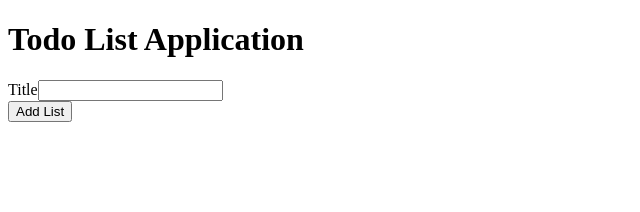
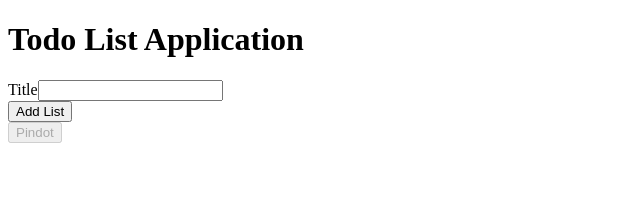
Before and after one commit to MarkMallari16/react-typescript-practice, a React (Vite) app: page / in a window 1280 px wide. Shown: the top 212 px of the page, without its empty margins (0-640 px from the left). Built offline with nearby package versions, Linux system fonts and the light colour scheme.

Commit message:
add: comments for docs

```diff
--- a/src/App.tsx
+++ b/src/App.tsx
@@ -1,4 +1,5 @@
 import React, { useState } from 'react'
+import Button from './component/Button';
 
 interface Lists {
   id: number,
@@ -9,6 +10,7 @@ interface Lists {
 const App: React.FC = () => {
   //title input
   const [title, setTitle] = useState<string>("");
+  //new title input for edit
   const [newTitle, setNewTitle] = useState<string>("");
 
   //storing list
@@ -97,6 +99,8 @@ const App: React.FC = () => {
           ))
         }
       </div>
+
+      <Button title='Pindot' disabled={true} />
     </>
   )
 }
--- /dev/null
+++ b/src/component/Button.tsx
@@ -0,0 +1,12 @@
+import React from 'react'
+interface MyButtonProps {
+    title: string,
+    disabled: boolean
+}
+const Button = ({ title, disabled }: MyButtonProps) => {
+    return (
+        <button disabled={disabled}>{title}</button>
+    )
+}
+
+export default Button
```
